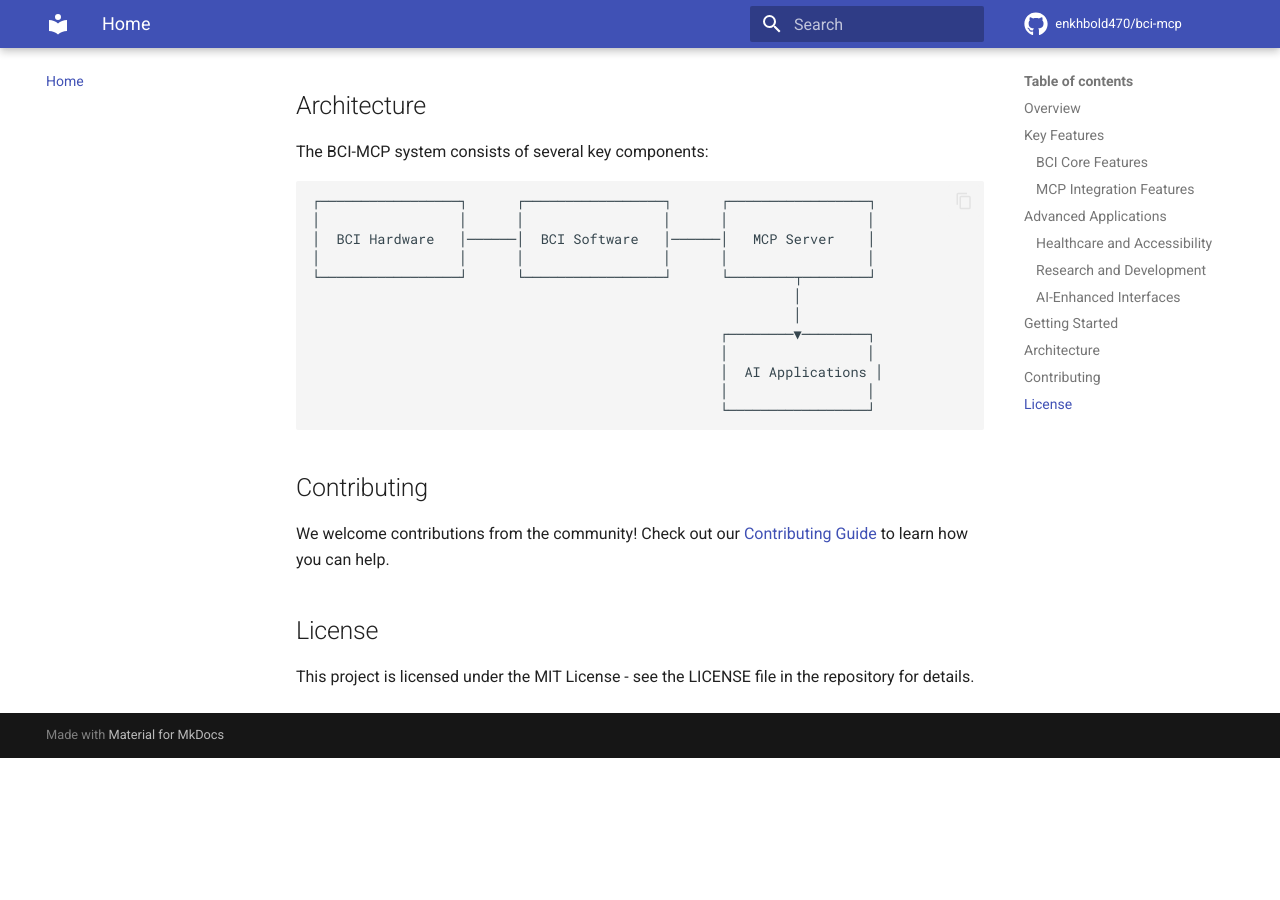
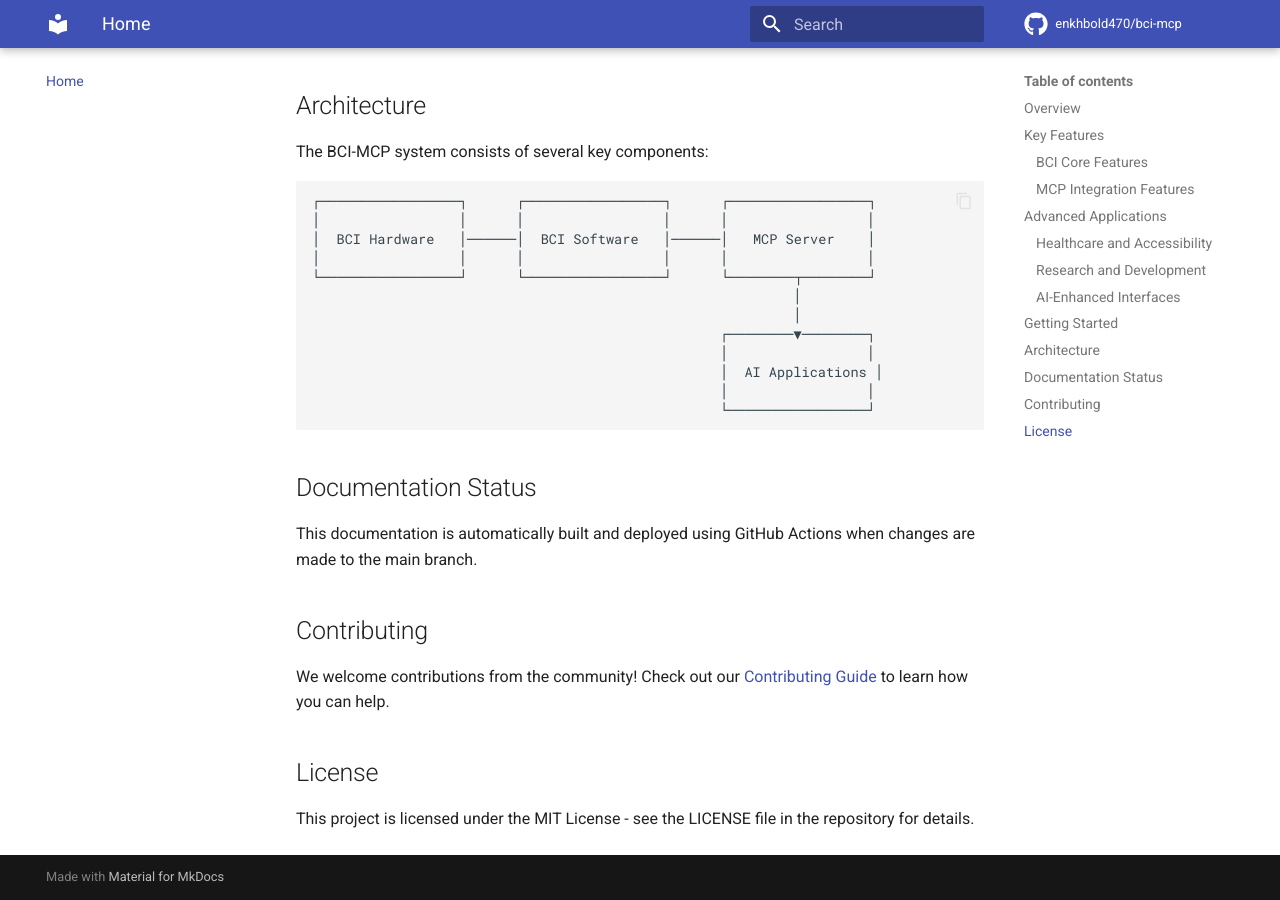
Before and after one commit to enkhbold470/bci-mcp, an MkDocs documentation site: the page built from docs/index.md, in a window 1280 px wide and 900 px high, scrolled down 1829 px. Built offline with MkDocs 1.6.1 and Material for MkDocs 9.7.7, drawn with Linux system fonts in a browser that asks for light colours; comment, search, counter and statistics services are not loaded; before the commit the page ends 2587 px from its top, so only the background shows below that.

Commit message:
Update docs index to trigger deployment

````diff
--- a/docs/index.md
+++ b/docs/index.md
@@ -73,6 +73,10 @@ The BCI-MCP system consists of several key components:
                                                   └─────────────────┘
 ```
 
+## Documentation Status
+
+This documentation is automatically built and deployed using GitHub Actions when changes are made to the main branch.
+
 ## Contributing
 
 We welcome contributions from the community! Check out our [Contributing Guide](contributing.md) to learn how you can help.
````
